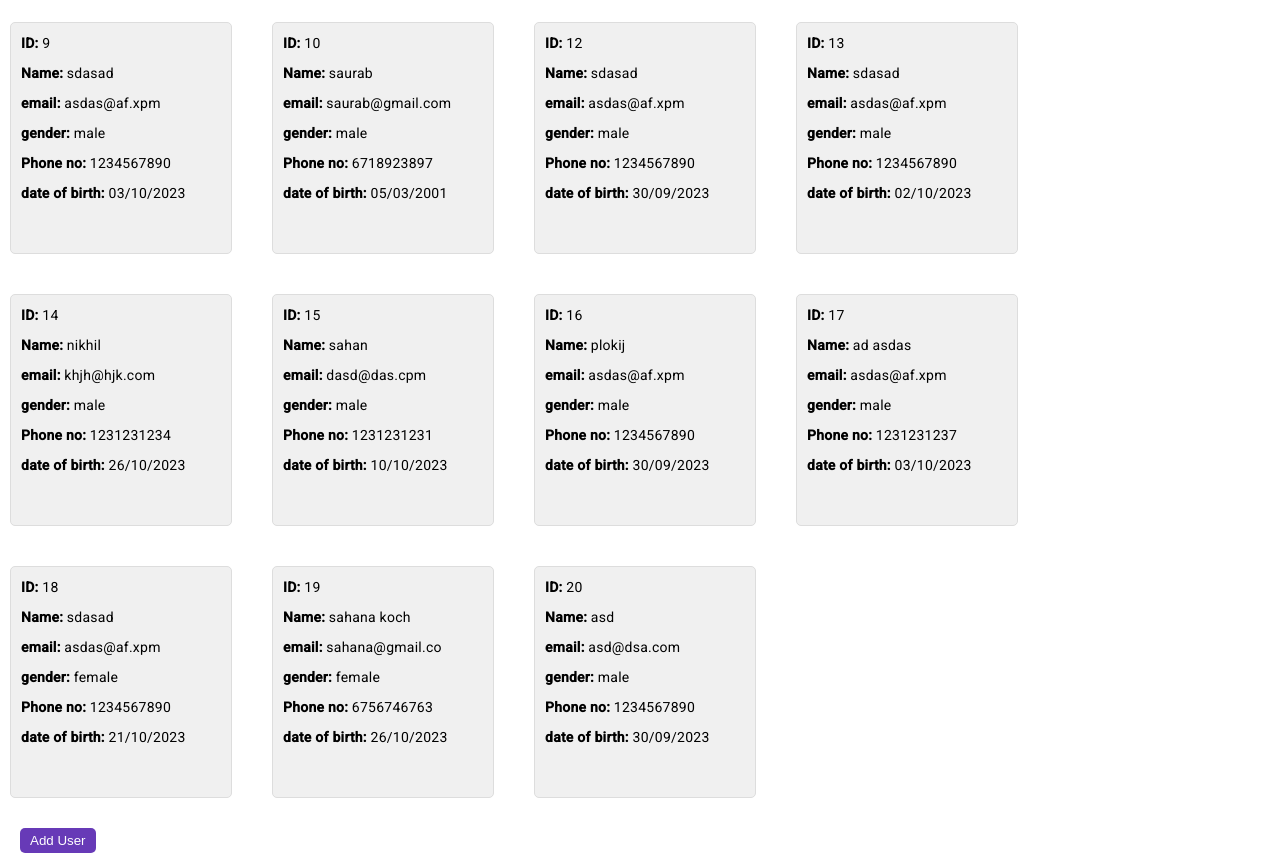
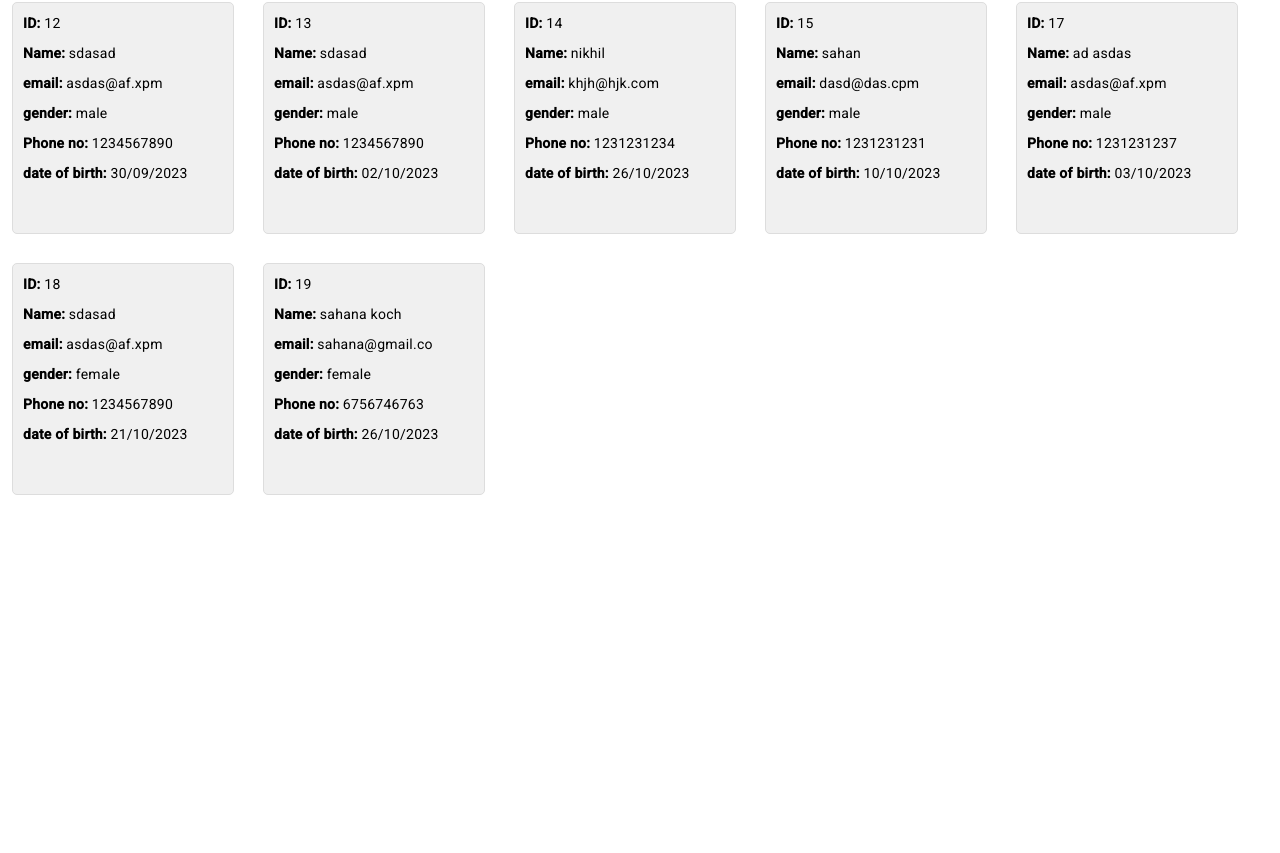
Before and after one commit to NikhilRathod-1305/AngularPractice, an Angular app: page /user/user-list in a window 1280 px wide. Shown: the part 596-1449 px from the top of the page. After the commit the page ends 1103 px from the top, so only its background shows below. Built offline with nearby package versions, Linux system fonts and the light colour scheme; data requests are answered from the project's data file.

Commit message:
final commit

```diff
--- a/db.json
+++ b/db.json
@@ -23,7 +23,7 @@
       "id": 1
     },
     {
-      "userName": "saurab",
+      "userName": "saurabh",
       "email": "dasd@das.cpm",
       "gender": "male",
       "phoneNumber": "8907189283",
@@ -127,14 +127,6 @@
       "id": 15
     },
     {
-      "userName": "plokij",
-      "email": "asdas@af.xpm",
-      "gender": "male",
-      "phoneNumber": "1234567890",
-      "dateOfBirth": "2023-09-30T18:30:00.000Z",
-      "id": 16
-    },
-    {
       "userName": "ad asdas",
       "email": "asdas@af.xpm",
       "gender": "male",
@@ -157,14 +149,6 @@
       "phoneNumber": "6756746763",
       "dateOfBirth": "2023-10-26T18:30:00.000Z",
       "id": 19
-    },
-    {
-      "userName": "asd",
-      "email": "asd@dsa.com",
-      "gender": "male",
-      "phoneNumber": "1234567890",
-      "dateOfBirth": "2023-09-30T18:30:00.000Z",
-      "id": 20
     }
   ],
   "profile": {
--- a/src/app/user/user-list/user-list.component.html
+++ b/src/app/user/user-list/user-list.component.html
@@ -25,6 +25,3 @@
     </div>
   </div>
 </div>
-<div class="user-details">
-  <button (click)="goBack()">Add User</button>
-</div>
--- a/src/app/user/user-list/user-list.component.scss
+++ b/src/app/user/user-list/user-list.component.scss
@@ -1,12 +1,12 @@
 .user-card-container {
   display: flex;
   flex-wrap: wrap;
-  gap: 20px;
+  gap: 5px;
 }
 
 .user-card {
   width: 200px;
-  margin: 10px;
+  margin: 12px;
   padding: 10px;
   padding-bottom: 40px;
   background-color: #f0f0f0;
--- a/src/app/user/user-list/user-list.component.ts
+++ b/src/app/user/user-list/user-list.component.ts
@@ -45,9 +45,9 @@ export class UserListComponent implements OnInit {
       })
     }
 
-  goBack() {
-    this.router.navigate(['user/user-add']);
-  }
+  // goBack() {
+  //   this.router.navigate(['user/user-add']);
+  // }
 
   editUser(id: number) {
     this.router.navigate(['/user/user-edit/',id]);
```
